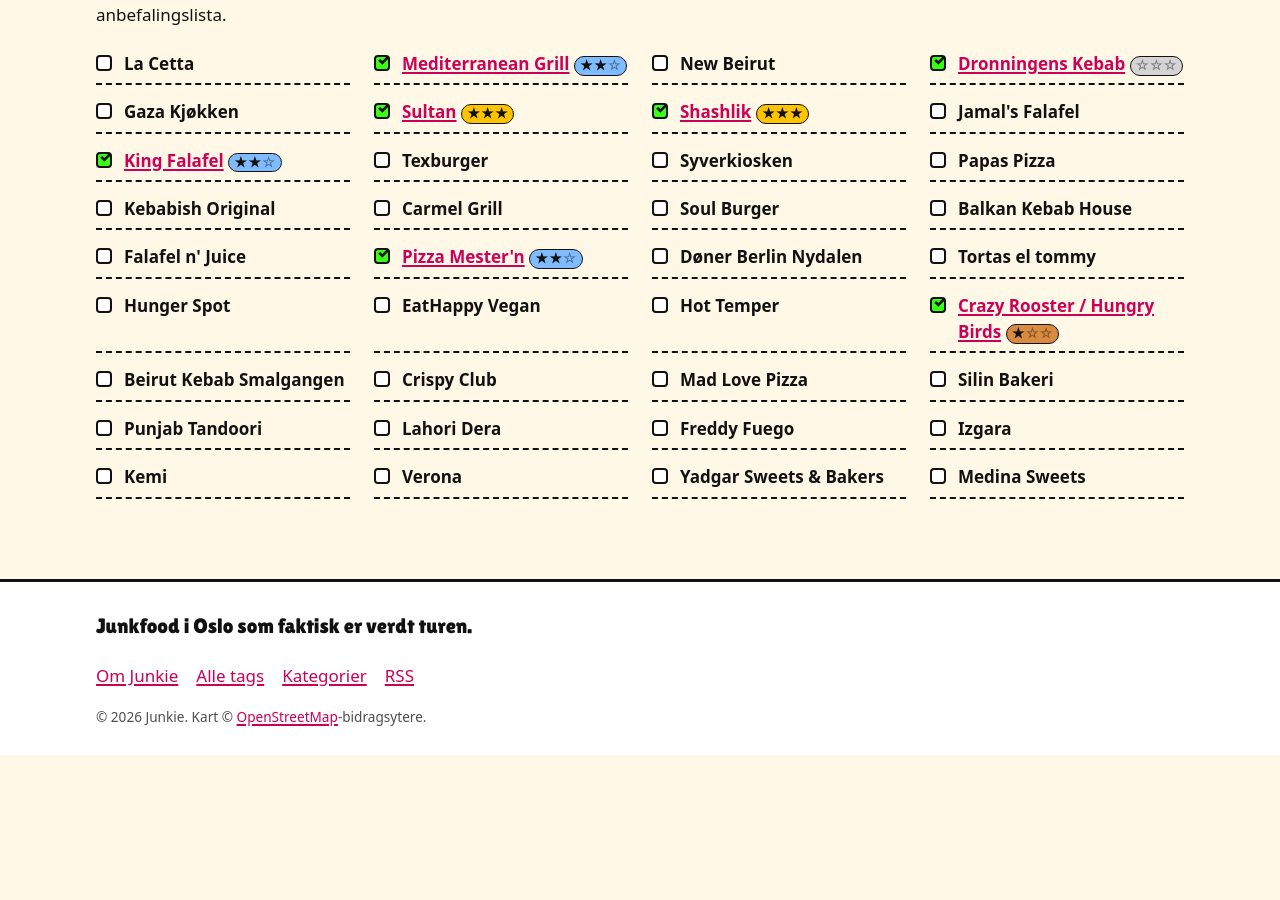
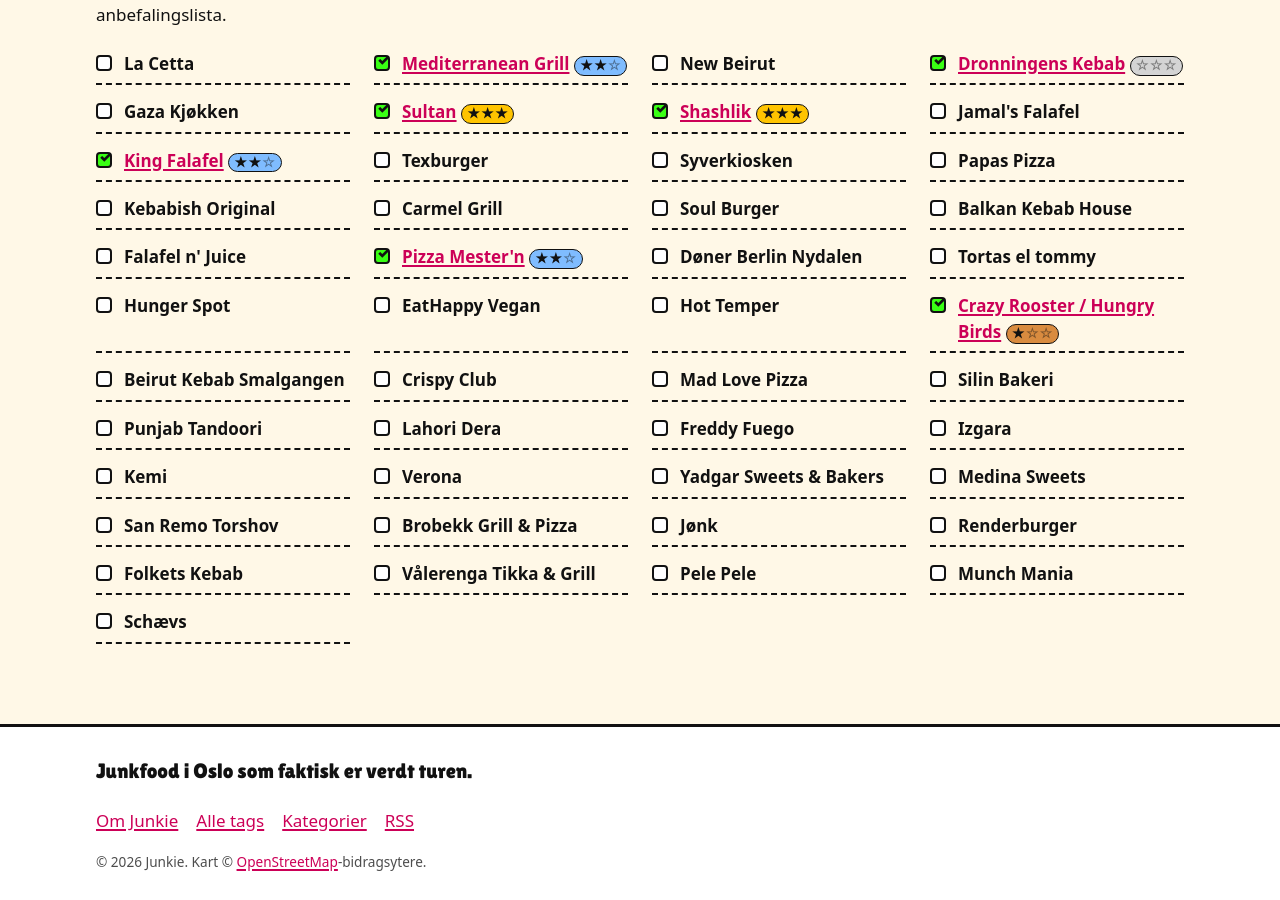
Before and after one commit to kvasbo/junkie, a Jekyll site: the page built from index.html, in a window 1280 px wide and 900 px high, scrolled down 4025 px. Built offline with Jekyll 4.4.1, drawn with Linux system fonts in a browser that asks for light colours; before the commit the page ends 4780 px from its top, so only the background shows below that.

Commit message:
Flere steder på todo-lista fra Underskog-tråden
Co-Authored-By: Claude Opus 5.5 <noreply@anthropic.com>

```diff
--- a/_data/testes.yml
+++ b/_data/testes.yml
@@ -42,3 +42,12 @@ steder:
   - Verona
   - Yadgar Sweets & Bakers
   - Medina Sweets
+  - San Remo Torshov
+  - Brobekk Grill & Pizza
+  - Jønk
+  - Renderburger
+  - Folkets Kebab
+  - Vålerenga Tikka & Grill
+  - Pele Pele
+  - Munch Mania
+  - Schævs
```
